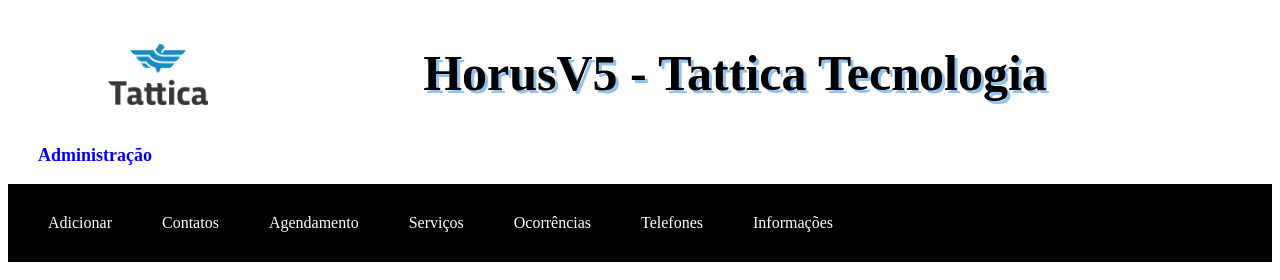
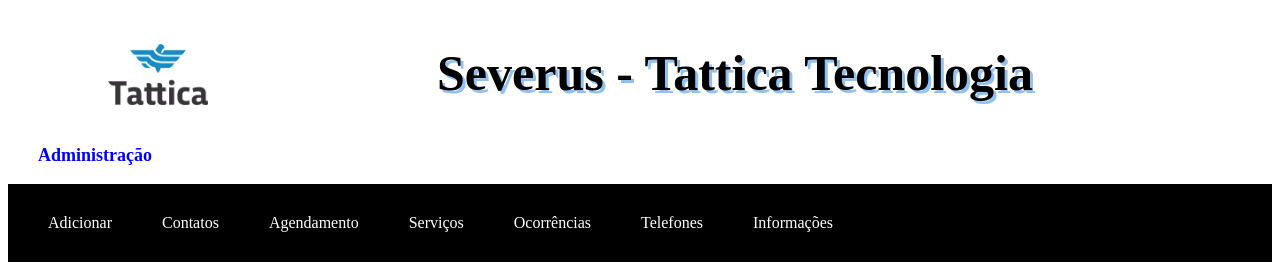
Before and after one commit to rodrigowilton/horusv5, a Django app: page / in a window 1280 px wide. Shown: the top 280 px of the page. Run offline with Django 5.2, Linux system fonts and the light colour scheme; data that the repository does not hold is empty.

Commit message:
atualizacao 1006

```diff
--- a/core/templates/base.html
+++ b/core/templates/base.html
@@ -6,14 +6,14 @@
     <link rel="stylesheet" href="{% static 'css/estilo.css' %}">
     <title>
         {% block title %}
-            HorusV5 - Tattica Tecnologia
+            Severus - Tattica Tecnologia
         {% endblock %}
     </title>
 </head>
 <body>
     <div class="container">
         <img src="{% static 'img/icon.png' %}" alt="Icon">
-        <h1>HorusV5 - Tattica Tecnologia</h1>
+        <h1>Severus - Tattica Tecnologia</h1>
     </div>
     {% block body %}{% endblock %}
 </body>
```
Also changed, not shown: core/templates/query_condominio.html (added).
